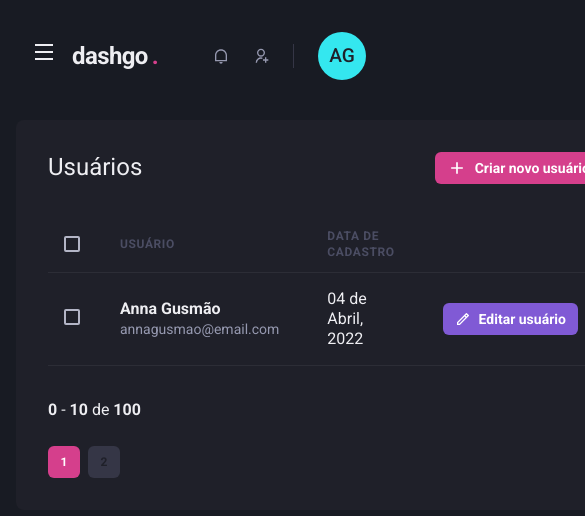
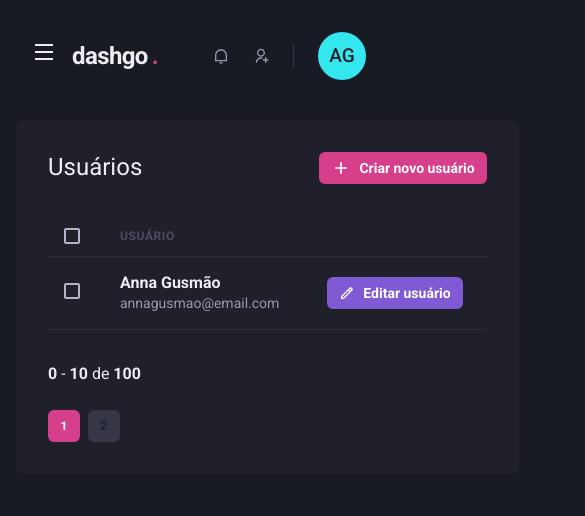
Before and after one commit to Anna-Luiza-Gusmao/dashgo, a Next.js app: page /users in a window 390 px wide. Shown: the top 516 px of the page, 585 px wide, since content can reach past the window. Built offline with nearby package versions, Linux system fonts and the light colour scheme.

Commit message:
responsive: users list

```diff
--- a/src/pages/users/index.tsx
+++ b/src/pages/users/index.tsx
@@ -1,10 +1,15 @@
 import { Header } from "@/components/Header"
 import { Pagination } from "@/components/Pagination"
 import { Sidebar } from "@/components/Sidebar"
-import { Box, Button, Checkbox, Flex, Heading, Icon, Table, Tbody, Td, Text, Th, Thead, Tr } from "@chakra-ui/react"
+import { Box, Button, Checkbox, Flex, Heading, Icon, Table, Tbody, Td, Text, Th, Thead, Tr, useBreakpointValue } from "@chakra-ui/react"
 import { RiAddLine, RiPencilLine } from "react-icons/ri"
 
 export default function UserList() {
+    const isWideVersion = useBreakpointValue({
+        base: false,
+        lg: true
+    })
+
     return (
         <Box>
             <Header />
@@ -38,7 +43,7 @@ export default function UserList() {
                                     <Checkbox colorScheme="pink" />
                                 </Th>
                                 <Th>Usuário</Th>
-                                <Th>Data de cadastro</Th>
+                                {isWideVersion && <Th>Data de cadastro</Th>}
                                 <Th w="8"></Th>
                             </Tr>
                         </Thead>
@@ -53,7 +58,7 @@ export default function UserList() {
                                         <Text fontSize="sm" color="gray.300">annagusmao@email.com</Text>
                                     </Box>
                                 </Td>
-                                <Td>04 de Abril, 2022</Td>
+                                {isWideVersion && <Td>04 de Abril, 2022</Td>}
                                 <Td>
                                     <Button
                                         title="Editar"
```
